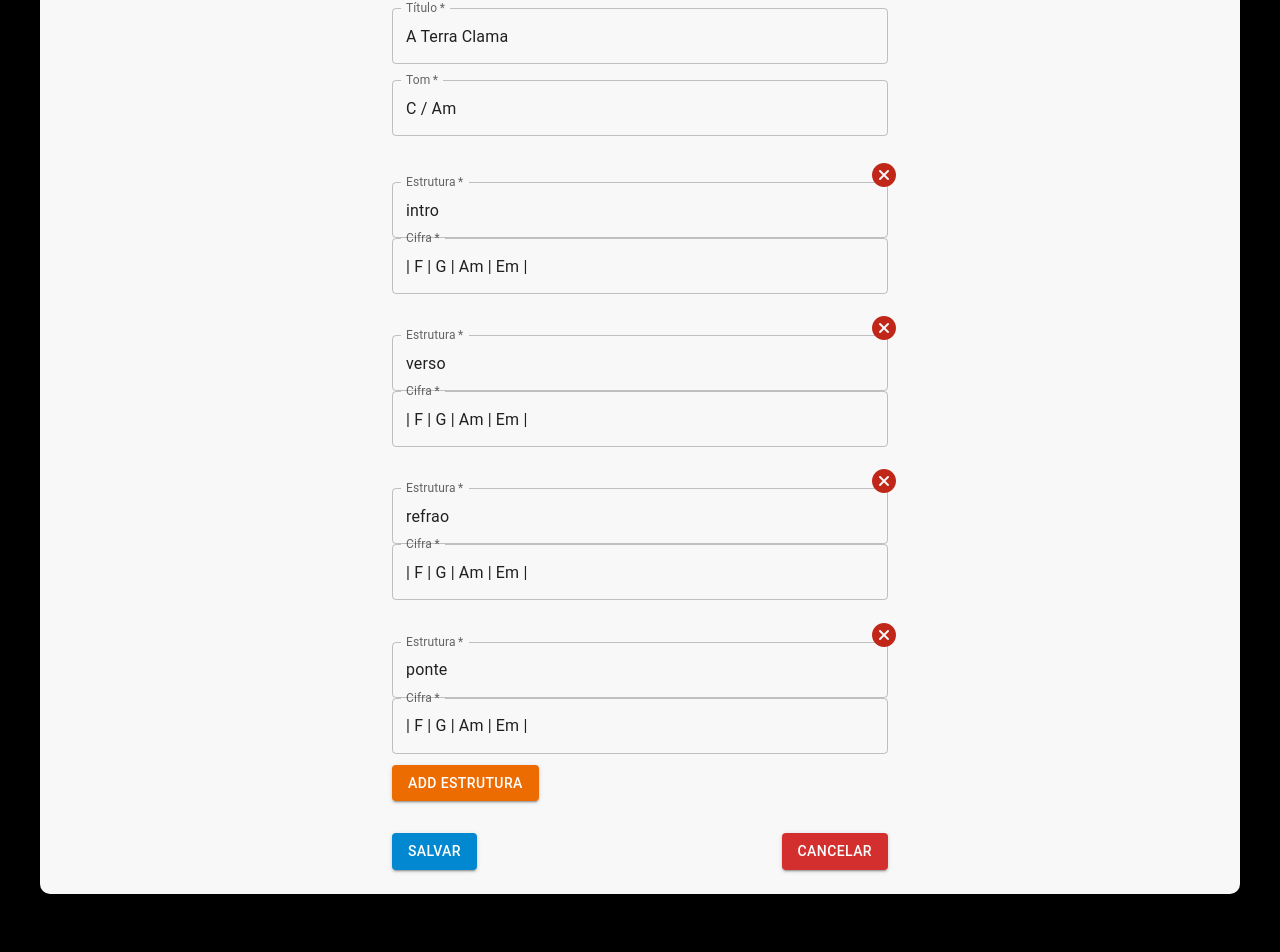
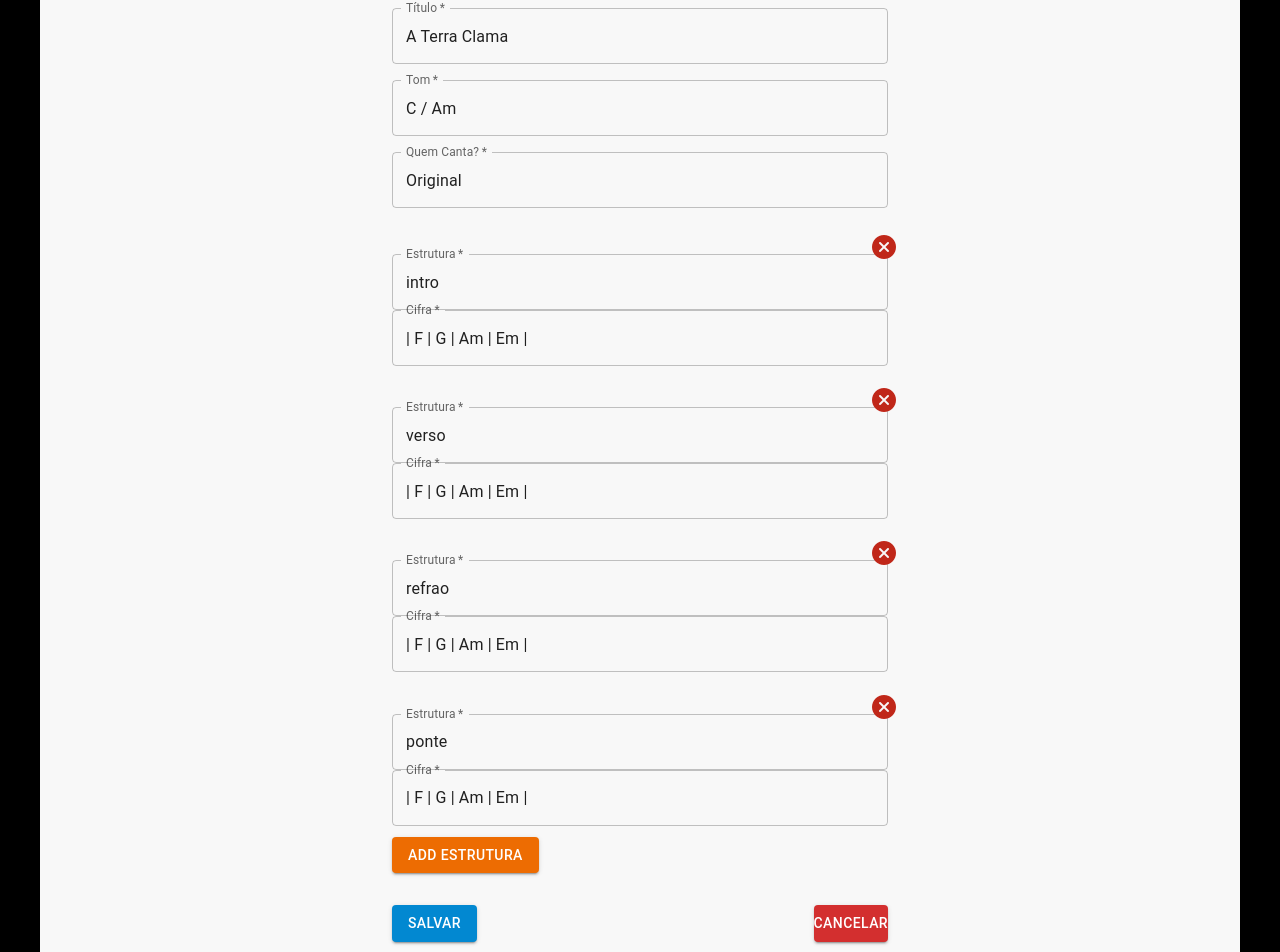
Before and after one commit to RamonRodSou/OnlyCifra, a React (Vite) app: page /edit/1 in a window 1280 px wide. Shown: the part 32-984 px from the top of the page. Before the commit the page ends 942 px from the top, so only its background shows below. Built offline with nearby package versions, Linux system fonts and the light colour scheme; data requests are answered from the project's data file.

Commit message:
refactor: Adicionando Singer. style: alterando alguns estilos

```diff
--- a/musicDB.json
+++ b/musicDB.json
@@ -4,6 +4,7 @@
       "id": "1",
       "title": "A Terra Clama",
       "tom": "C / Am",
+      "singer": "Original",
       "Struct": [
         {
           "section": "intro",
@@ -35,6 +36,7 @@
       "id": "2",
       "title": "Jeova Jihre",
       "tom": "G",
+      "singer": "Original",
       "Struct": [
         {
           "section": "intro",
@@ -66,6 +68,7 @@
       "id": "3",
       "title": "Ate que o Sr venha",
       "tom": "E / C#m",
+      "singer": "Original",
       "Struct": [
         {
           "section": "intro / Verso",
@@ -103,6 +106,7 @@
       "id": "e11a",
       "title": "A Ele a Gloria",
       "tom": "C / Am",
+      "singer": "Original",
       "Struct": [
         {
           "section": "Intro",
--- a/src/Component/BackPage/BackPage.tsx
+++ b/src/Component/BackPage/BackPage.tsx
@@ -1,19 +1,22 @@
+import { Box } from '@mui/material'
+import iconBack from '../../assets/icon/icon-back.png'
 
 type Props = {
-    children: string
+    icon?: boolean,
+    children?: string
 }
 
-
 const BackPage = (props: Props) => {
-
     function backPage() {
         window.history.back()
     }
 
     return (
-        <>
-             <span onClick={backPage}>{props.children}</span>
-        </>
+
+        <Box onClick={backPage} sx={{ margin: '0 -1rem' }}>
+            {props.icon && <img src={iconBack} alt="Botão voltar para página inicial" style={{ marginRight: '0.5rem' }} />}
+            {props.children}
+        </Box>
     )
 }
 
--- a/src/Component/Cifra/Cifra.tsx
+++ b/src/Component/Cifra/Cifra.tsx
@@ -1,9 +1,10 @@
-import React, { useContext, useEffect, useState } from 'react';
+import { useEffect, useState } from 'react';
 import { useParams } from 'react-router-dom';
 import axios from 'axios';
-import { Box, Button, Container, Typography } from '@mui/material';
+import { Box, Container, Typography } from '@mui/material';
 import { ICifra } from '../../Interface/ICifra';
 import BackPage from '../BackPage/BackPage';
+
 
 const Cifra = () => {
   const { id } = useParams<{ id: string }>();
@@ -31,23 +32,26 @@ const Cifra = () => {
 
   return (
     <Container>
-      <Box margin={'1rem 0'}>
-        <BackPage children='Voltar'/>
-      </Box>
+        <BackPage icon={true}/>
       <Box marginBottom="2rem">
         <Typography variant="body1" component="p" fontSize={'1.5rem'} gutterBottom color={'var(--titleMusic-color)'}>
           {cifra.title}
         </Typography>
-        <Typography variant="body2" component="p" fontSize={'1.3rem'}  gutterBottom color={'var(--tom-color)'}>
-          Tom {cifra.tom}
-        </Typography>
+        <Box display={'flex'} justifyContent={'space-between'} alignItems={'center'}>
+          <Typography variant="body2" component="p" fontSize={'1.3rem'} gutterBottom color={'var(--tom-color)'}>
+            Tom {cifra.tom}
+          </Typography>
+          <Typography variant="body2" component="p" fontSize={'1.3rem'} gutterBottom color={'var(--singer-color)'}>
+             {cifra.singer}
+          </Typography>
+        </Box>
         <Box width={'100%'} margin={'1rem 0'}>
           {cifra.Struct.map((item, index) => (
             <Box key={index} display={'flex'} flexDirection={'column'} >
-              <Typography margin={'0'} variant="body2" component="p" fontSize={'1.7rem'}  gutterBottom color={'var(--structure-color)'}>
+              <Typography margin={'0'} variant="body2" component="p" fontSize={'1.7rem'} gutterBottom color={'var(--structure-color)'}>
                 {item.section.charAt(0).toUpperCase() + item.section.slice(1)}
               </Typography>
-              <Typography variant="body2" component="p" fontSize={'2rem'}  gutterBottom color={'var(--grau-color)'} width={'98%'} >
+              <Typography variant="body2" component="p" fontSize={'2rem'} gutterBottom color={'var(--grau-color)'} width={'98%'} >
                 {item.content.join(' ')}
               </Typography>
             </Box>
--- a/src/Component/EditCifra/EditCifra.tsx
+++ b/src/Component/EditCifra/EditCifra.tsx
@@ -31,6 +31,7 @@ const EditCifra = () => {
     const [cifra, setCifra] = useState<ICifra | null>(null)
     const [title, setTitle] = useState('')
     const [tom, setTom] = useState('')
+    const [singer, setSinger] = useState<string>('')
     const [struct, setStruct] = useState<IStruct[]>([{ section: '', content: [''] }])
     const navigate = useNavigate()
     const BASE_URL: string = 'http://localhost:5000/cifras'
@@ -42,6 +43,7 @@ const EditCifra = () => {
                 setCifra(response.data)
                 setTitle(response.data.title)
                 setTom(response.data.tom)
+                setSinger(response.data.singer)
                 setStruct(response.data.Struct)
             } catch (error) {
                 console.error("There was an error fetching the cifra:", error)
@@ -63,6 +65,7 @@ const EditCifra = () => {
                 ...cifra,
                 title,
                 tom,
+                singer,
                 Struct: struct,
             })
             setData(prevData => prevData.map(item => item.id === Number(id) ? cifra! : item))
@@ -114,6 +117,15 @@ const EditCifra = () => {
                         required
                     />
                 </Box>
+                <Box marginBottom="1rem">
+                    <TextField
+                        label="Quem Canta?"
+                        value={singer}
+                        onChange={(e) => setSinger(e.target.value)}
+                        fullWidth
+                        required
+                    />
+                </Box>
                 {struct.map((item, index) => (
                     <Box key={index} display="flex" flexDirection={'column-reverse'} alignItems="flex-end" marginBottom=".5rem">
                         <Box key={index} marginBottom=".2rem">
--- a/src/Component/ListCifra/ListCifra.tsx
+++ b/src/Component/ListCifra/ListCifra.tsx
@@ -1,11 +1,20 @@
 import React, { useContext, useEffect, useState } from 'react'
-import { Box, Grid, IconButton, ListItem, TextField, Typography } from '@mui/material'
+import { Box, Grid, IconButton, ListItem, styled, Typography } from '@mui/material'
 import { Link, useNavigate } from 'react-router-dom'
 import axios from 'axios'
 import { CifraContext } from '../../ContextApi/CifraContext'
 import iconEdit from '../../assets/icon/icon-edit.png'
 import iconRemove from '../../assets/icon/icon-remove.png'
+
 import '../../_color.css'
+
+const LinkCifra = styled(Link)({
+  textDecoration: 'none',
+  display:'flex',
+  flexDirection: 'column',
+  marginBottom: '1rem',
+})
+
 const style = {
   display: 'flex',
   flexDirection: 'column',
@@ -24,6 +33,13 @@ const titleStyle = {
   cursor: 'pointer',
 }
 
+const singerStyle = {
+  fontSize: '.8rem',
+  color: 'var(--singer-color)',
+  margin:'-10px 0'
+}
+
+
 const ListCifra = () => {
   const { data, setData, setSelectCifra } = useContext(CifraContext)
   const navigate = useNavigate()
@@ -36,11 +52,17 @@ const ListCifra = () => {
   }
 
   const handleRemove = async (id: string | number) => {
+    const confirmRemoval = window.confirm("Você tem certeza que quer excluir esta cifra?");
+
+    if (!confirmRemoval) {
+      return;
+    }
+
     try {
-      await axios.delete(`${BASE_URL}/${id}`)
-      setData(prevData => prevData.filter(item => item.id !== id))
+      await axios.delete(`${BASE_URL}/${id}`);
+      setData(prevData => prevData.filter(item => item.id !== id));
     } catch (error) {
-      console.error("There was an error removing the item:", error)
+      console.error("There was an error removing the item:", error);
     }
   }
 
@@ -52,7 +74,6 @@ const ListCifra = () => {
     })
   }, [setData])
 
-  // Função para filtrar as cifras com base no termo de pesquisa
   const filteredCifras = data.filter(item =>
     item.title.toLowerCase().includes(searchTerm.toLowerCase())
   )
@@ -62,6 +83,7 @@ const ListCifra = () => {
       <input
         value={searchTerm}
         onChange={(e) => setSearchTerm(e.target.value)}
+        placeholder='Pesquisar a Cifra'
         style={{
           marginBottom: '1rem',
           width: '100%',
@@ -77,9 +99,10 @@ const ListCifra = () => {
       {filteredCifras.length > 0 ? (
         filteredCifras.map((item) => (
           <Box key={item.id} display={'flex'} alignItems={'center'} justifyContent={'space-between'} gap={'1rem'} width={'100%'}>
-            <Link to={`/cifras/${item.id}`} style={{ textDecoration: 'none' }}>
+            <LinkCifra to={`/cifras/${item.id}`}>
               <Typography sx={titleStyle} variant='caption'>{item.title}</Typography>
-            </Link>
+              <Typography sx={singerStyle} variant='caption'>{item.singer}</Typography>
+            </LinkCifra>
             <Grid display={'flex'} alignItems={'center'} justifyContent={'flex-end'} width={'30%'} gap={'.5rem'}>
               <IconButton onClick={() => handleEdit(item.id)}>
                 <img src={iconEdit} alt='Editar cifra' />
--- a/src/Component/NewCifra/NewCifra.tsx
+++ b/src/Component/NewCifra/NewCifra.tsx
@@ -26,6 +26,7 @@ const styleIconDel = {
 const RegistrarCifra = () => {
   const [title, setTitle] = useState<string>('')
   const [tom, setTom] = useState<string>('')
+  const [singer, setSinger] = useState<string>('')
   const [struct, setStruct] = useState<IStruct[]>([{ section: '', content: [''] }])
 
   const handleStructChange = (index: number, key: keyof IStruct, value: string) => {
@@ -56,6 +57,7 @@ const RegistrarCifra = () => {
       })
       setTitle('')
       setTom('')
+      setSinger('')
       setStruct([{ section: '', content: [' '] }])
     } catch (error) {
       console.error('Error registering cifra:', error)
@@ -82,6 +84,15 @@ const RegistrarCifra = () => {
             label="Tom"
             value={tom}
             onChange={(e) => setTom(e.target.value)}
+            fullWidth
+            required
+          />
+        </Box>
+        <Box marginBottom="1rem">
+          <TextField
+            label="Quem Canta?"
+            value={singer}
+            onChange={(e) => setSinger(e.target.value)}
             fullWidth
             required
           />
@@ -114,11 +125,10 @@ const RegistrarCifra = () => {
         </Button>
         <Box marginTop="2rem" display={'flex'} justifyContent={'space-between'} alignItems={'center'}>
           <Button type="submit" variant="contained" color="info">
-            Salvar
+          <BackPage icon={false} children='Salvar' />
           </Button>
           <Button type="submit" variant="contained" color="error">
-            <BackPage children='Cancelar' />
-
+            <BackPage icon={false} children='Cancelar' />
           </Button>
         </Box>
       </form>
--- a/src/Interface/ICifra.ts
+++ b/src/Interface/ICifra.ts
@@ -7,5 +7,6 @@ export interface ICifra {
     id: string | number
     title: string
     tom: string
+    singer: string
     Struct: IStruct[]
   }
--- a/src/_color.css
+++ b/src/_color.css
@@ -1,15 +1,13 @@
 :root {
     --titleMusic-color: #ffffff;
     --tom-color: #ff1a00;
+    --singer-color: #d9ff00;
     --structure-color: #ffff00;
     --grau-color: #20f535;
 
     --backGound-color: #f8f8f8;
     --titleNewCifra-color: #444141;
-
-    --backGoundSeach-color: #bebaba;
+    --backGoundSeach-color: #fafafa;
     --searchParagraohy-color: #161616;
 
-
-
 }
```
Also changed, not shown: src/assets/icon/icon-back.png. Lines whose indentation alone changed are shown as unchanged.
